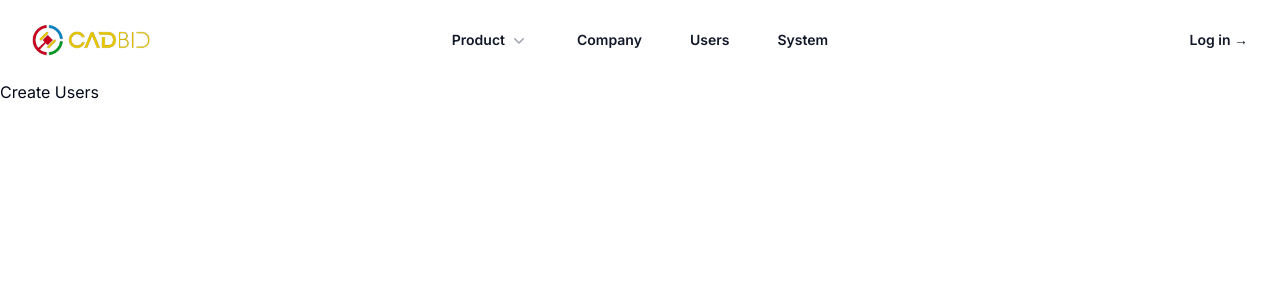
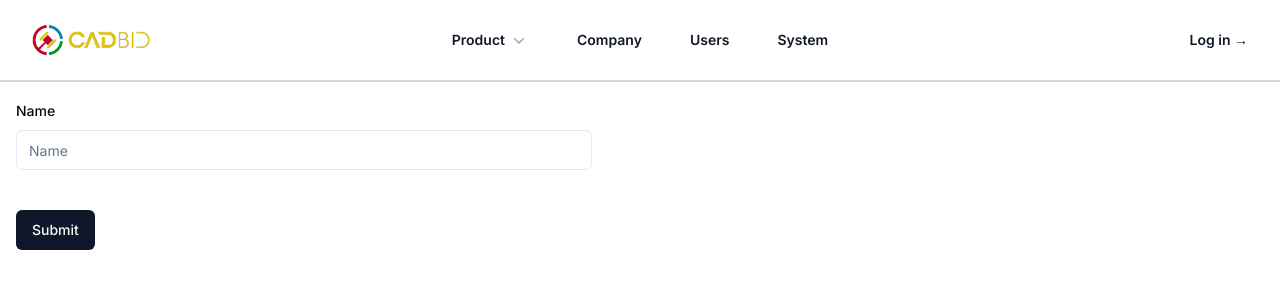
Before and after one commit to noman318/cadbid-erp-fe, a Next.js app: page /users in a window 1280 px wide. Shown: the top 300 px of the page. Built offline with nearby package versions, Linux system fonts and the light colour scheme.

Commit message:
Creating form

```diff
--- a/app/company/page.tsx
+++ b/app/company/page.tsx
@@ -2,7 +2,7 @@
 
 const CompanyPage = () => {
   return (
-    <div>
+    <div className="container mx-auto">
       <h1>Create Company</h1>
     </div>
   );
--- a/app/page.tsx
+++ b/app/page.tsx
@@ -1,5 +1,5 @@
-import Image from "next/image";
-
 export default function Home() {
-  return <main className="flex min-h-screen p-10"></main>;
+  return (
+    <main className="flex min-h-screen p-10" aria-label="main_page"></main>
+  );
 }
--- a/app/users/page.tsx
+++ b/app/users/page.tsx
@@ -1,9 +1,10 @@
+import UserAddForm from "@/components/Users/UserAddForm";
 import React from "react";
 
 const UsersPage = () => {
   return (
-    <div>
-      <h1>Create Users</h1>
+    <div className="container mx-auto">
+      <UserAddForm />
     </div>
   );
 };
--- a/components/NavBar.tsx
+++ b/components/NavBar.tsx
@@ -66,7 +66,7 @@
     <nav>
       <header className="bg-white">
         <nav
-          className="mx-auto flex max-w-7xl items-center justify-between p-6 lg:px-8"
+          className="mx-auto flex max-w-7xl items-center justify-between p-6 lg:px-8 border-b-2 border-gray-300"
           aria-label="Global"
         >
           <div className="flex lg:flex-1">
--- /dev/null
+++ b/components/Users/UserAddForm.tsx
@@ -0,0 +1,65 @@
+"use client";
+
+import { z } from "zod";
+import React from "react";
+import { zodResolver } from "@hookform/resolvers/zod";
+import { useForm } from "react-hook-form";
+import { Button } from "@/components/ui/button";
+import {
+  Form,
+  FormControl,
+  FormDescription,
+  FormField,
+  FormItem,
+  FormLabel,
+  FormMessage,
+} from "@/components/ui/form";
+import { Input } from "@/components/ui/input";
+
+const formSchema = z.object({
+  name: z.string().min(2).max(50),
+});
+
+const UserAddForm = () => {
+  const form = useForm<z.infer<typeof formSchema>>({
+    resolver: zodResolver(formSchema),
+    defaultValues: {
+      name: "",
+    },
+  });
+
+  // 2. Define a submit handler.
+  function onSubmit(values: z.infer<typeof formSchema>) {
+    // Do something with the form values.
+    // ✅ This will be type-safe and validated.
+    console.log(values);
+  }
+  return (
+    <div>
+      <Form {...form}>
+        <form
+          onSubmit={form.handleSubmit(onSubmit)}
+          className="space-y-8 mt-4 max-w-xl"
+        >
+          <FormField
+            control={form.control}
+            name="name"
+            render={({ field }) => (
+              <FormItem>
+                <FormLabel>Name</FormLabel>
+                <FormControl>
+                  <Input placeholder="Name" {...field} />
+                </FormControl>
+                <FormDescription></FormDescription>
+                <FormMessage />
+              </FormItem>
+            )}
+          />
+          <Button type="submit">Submit</Button>
+        </form>
+      </Form>
+    </div>
+  );
+};
+
+export default UserAddForm;
--- /dev/null
+++ b/components/ui/button.tsx
@@ -0,0 +1,56 @@
+import * as React from "react"
+import { Slot } from "@radix-ui/react-slot"
+import { cva, type VariantProps } from "class-variance-authority"
+
+import { cn } from "@/lib/utils"
+
+const buttonVariants = cva(
+  "inline-flex items-center justify-center whitespace-nowrap rounded-md text-sm font-medium ring-offset-background transition-colors focus-visible:outline-none focus-visible:ring-2 focus-visible:ring-ring focus-visible:ring-offset-2 disabled:pointer-events-none disabled:opacity-50",
+  {
+    variants: {
+      variant: {
+        default: "bg-primary text-primary-foreground hover:bg-primary/90",
+        destructive:
+          "bg-destructive text-destructive-foreground hover:bg-destructive/90",
+        outline:
+          "border border-input bg-background hover:bg-accent hover:text-accent-foreground",
+        secondary:
+          "bg-secondary text-secondary-foreground hover:bg-secondary/80",
+        ghost: "hover:bg-accent hover:text-accent-foreground",
+        link: "text-primary underline-offset-4 hover:underline",
+      },
+      size: {
+        default: "h-10 px-4 py-2",
+        sm: "h-9 rounded-md px-3",
+        lg: "h-11 rounded-md px-8",
+        icon: "h-10 w-10",
+      },
+    },
+    defaultVariants: {
+      variant: "default",
+      size: "default",
+    },
+  }
+)
+
+export interface ButtonProps
+  extends React.ButtonHTMLAttributes<HTMLButtonElement>,
+    VariantProps<typeof buttonVariants> {
+  asChild?: boolean
+}
+
+const Button = React.forwardRef<HTMLButtonElement, ButtonProps>(
+  ({ className, variant, size, asChild = false, ...props }, ref) => {
+    const Comp = asChild ? Slot : "button"
+    return (
+      <Comp
+        className={cn(buttonVariants({ variant, size, className }))}
+        ref={ref}
+        {...props}
+      />
+    )
+  }
+)
+Button.displayName = "Button"
+
+export { Button, buttonVariants }
--- /dev/null
+++ b/components/ui/form.tsx
@@ -0,0 +1,176 @@
+import * as React from "react"
+import * as LabelPrimitive from "@radix-ui/react-label"
+import { Slot } from "@radix-ui/react-slot"
+import {
+  Controller,
+  ControllerProps,
+  FieldPath,
+  FieldValues,
+  FormProvider,
+  useFormContext,
+} from "react-hook-form"
+
+import { cn } from "@/lib/utils"
+import { Label } from "@/components/ui/label"
+
+const Form = FormProvider
+
+type FormFieldContextValue<
+  TFieldValues extends FieldValues = FieldValues,
+  TName extends FieldPath<TFieldValues> = FieldPath<TFieldValues>
+> = {
+  name: TName
+}
+
+const FormFieldContext = React.createContext<FormFieldContextValue>(
+  {} as FormFieldContextValue
+)
+
+const FormField = <
+  TFieldValues extends FieldValues = FieldValues,
+  TName extends FieldPath<TFieldValues> = FieldPath<TFieldValues>
+>({
+  ...props
+}: ControllerProps<TFieldValues, TName>) => {
+  return (
+    <FormFieldContext.Provider value={{ name: props.name }}>
+      <Controller {...props} />
+    </FormFieldContext.Provider>
+  )
+}
+
+const useFormField = () => {
+  const fieldContext = React.useContext(FormFieldContext)
+  const itemContext = React.useContext(FormItemContext)
+  const { getFieldState, formState } = useFormContext()
+
+  const fieldState = getFieldState(fieldContext.name, formState)
+
+  if (!fieldContext) {
+    throw new Error("useFormField should be used within <FormField>")
+  }
+
+  const { id } = itemContext
+
+  return {
+    id,
+    name: fieldContext.name,
+    formItemId: `${id}-form-item`,
+    formDescriptionId: `${id}-form-item-description`,
+    formMessageId: `${id}-form-item-message`,
+    ...fieldState,
+  }
+}
+
+type FormItemContextValue = {
+  id: string
+}
+
+const FormItemContext = React.createContext<FormItemContextValue>(
+  {} as FormItemContextValue
+)
+
+const FormItem = React.forwardRef<
+  HTMLDivElement,
+  React.HTMLAttributes<HTMLDivElement>
+>(({ className, ...props }, ref) => {
+  const id = React.useId()
+
+  return (
+    <FormItemContext.Provider value={{ id }}>
+      <div ref={ref} className={cn("space-y-2", className)} {...props} />
+    </FormItemContext.Provider>
+  )
+})
+FormItem.displayName = "FormItem"
+
+const FormLabel = React.forwardRef<
+  React.ElementRef<typeof LabelPrimitive.Root>,
+  React.ComponentPropsWithoutRef<typeof LabelPrimitive.Root>
+>(({ className, ...props }, ref) => {
+  const { error, formItemId } = useFormField()
+
+  return (
+    <Label
+      ref={ref}
+      className={cn(error && "text-destructive", className)}
+      htmlFor={formItemId}
+      {...props}
+    />
+  )
+})
+FormLabel.displayName = "FormLabel"
+
+const FormControl = React.forwardRef<
+  React.ElementRef<typeof Slot>,
+  React.ComponentPropsWithoutRef<typeof Slot>
+>(({ ...props }, ref) => {
+  const { error, formItemId, formDescriptionId, formMessageId } = useFormField()
+
+  return (
+    <Slot
+      ref={ref}
+      id={formItemId}
+      aria-describedby={
+        !error
+          ? `${formDescriptionId}`
+          : `${formDescriptionId} ${formMessageId}`
+      }
+      aria-invalid={!!error}
+      {...props}
+    />
+  )
+})
+FormControl.displayName = "FormControl"
+
+const FormDescription = React.forwardRef<
+  HTMLParagraphElement,
+  React.HTMLAttributes<HTMLParagraphElement>
+>(({ className, ...props }, ref) => {
+  const { formDescriptionId } = useFormField()
+
+  return (
+    <p
+      ref={ref}
+      id={formDescriptionId}
+      className={cn("text-sm text-muted-foreground", className)}
+      {...props}
+    />
+  )
+})
+FormDescription.displayName = "FormDescription"
+
+const FormMessage = React.forwardRef<
+  HTMLParagraphElement,
+  React.HTMLAttributes<HTMLParagraphElement>
+>(({ className, children, ...props }, ref) => {
+  const { error, formMessageId } = useFormField()
+  const body = error ? String(error?.message) : children
+
+  if (!body) {
+    return null
+  }
+
+  return (
+    <p
+      ref={ref}
+      id={formMessageId}
+      className={cn("text-sm font-medium text-destructive", className)}
+      {...props}
+    >
+      {body}
+    </p>
+  )
+})
+FormMessage.displayName = "FormMessage"
+
+export {
+  useFormField,
+  Form,
+  FormItem,
+  FormLabel,
+  FormControl,
+  FormDescription,
+  FormMessage,
+  FormField,
+}
--- /dev/null
+++ b/components/ui/input.tsx
@@ -0,0 +1,25 @@
+import * as React from "react"
+
+import { cn } from "@/lib/utils"
+
+export interface InputProps
+  extends React.InputHTMLAttributes<HTMLInputElement> {}
+
+const Input = React.forwardRef<HTMLInputElement, InputProps>(
+  ({ className, type, ...props }, ref) => {
+    return (
+      <input
+        type={type}
+        className={cn(
+          "flex h-10 w-full rounded-md border border-input bg-background px-3 py-2 text-sm ring-offset-background file:border-0 file:bg-transparent file:text-sm file:font-medium placeholder:text-muted-foreground focus-visible:outline-none focus-visible:ring-2 focus-visible:ring-ring focus-visible:ring-offset-2 disabled:cursor-not-allowed disabled:opacity-50",
+          className
+        )}
+        ref={ref}
+        {...props}
+      />
+    )
+  }
+)
+Input.displayName = "Input"
+
+export { Input }
--- /dev/null
+++ b/components/ui/label.tsx
@@ -0,0 +1,26 @@
+"use client"
+
+import * as React from "react"
+import * as LabelPrimitive from "@radix-ui/react-label"
+import { cva, type VariantProps } from "class-variance-authority"
+
+import { cn } from "@/lib/utils"
+
+const labelVariants = cva(
+  "text-sm font-medium leading-none peer-disabled:cursor-not-allowed peer-disabled:opacity-70"
+)
+
+const Label = React.forwardRef<
+  React.ElementRef<typeof LabelPrimitive.Root>,
+  React.ComponentPropsWithoutRef<typeof LabelPrimitive.Root> &
+    VariantProps<typeof labelVariants>
+>(({ className, ...props }, ref) => (
+  <LabelPrimitive.Root
+    ref={ref}
+    className={cn(labelVariants(), className)}
+    {...props}
+  />
+))
+Label.displayName = LabelPrimitive.Root.displayName
+
+export { Label }
--- a/tailwind.config.ts
+++ b/tailwind.config.ts
@@ -1,13 +1,13 @@
-import type { Config } from "tailwindcss"
+import type { Config } from "tailwindcss";
 
 const config = {
   darkMode: ["class"],
   content: [
-    './pages/**/*.{ts,tsx}',
-    './components/**/*.{ts,tsx}',
-    './app/**/*.{ts,tsx}',
-    './src/**/*.{ts,tsx}',
-	],
+    "./pages/**/*.{ts,tsx}",
+    "./components/**/*.{ts,tsx}",
+    "./app/**/*.{ts,tsx}",
+    "./src/**/*.{ts,tsx}",
+  ],
   prefix: "",
   theme: {
     container: {
@@ -53,6 +53,15 @@
           foreground: "hsl(var(--card-foreground))",
         },
       },
+      container: {
+        center: true,
+        padding: {
+          DEFAULT: "1rem",
+          sm: "2rem",
+          lg: "4rem",
+          xl: "5rem",
+        },
+      },
       borderRadius: {
         lg: "var(--radius)",
         md: "calc(var(--radius) - 2px)",
@@ -75,6 +84,6 @@
     },
   },
   plugins: [require("tailwindcss-animate")],
-} satisfies Config
+} satisfies Config;
 
-export default config
+export default config;
```
Also changed, not shown: package.json (+6 -1 lines), 1 other file (tests, documents, lock files or other folders).
